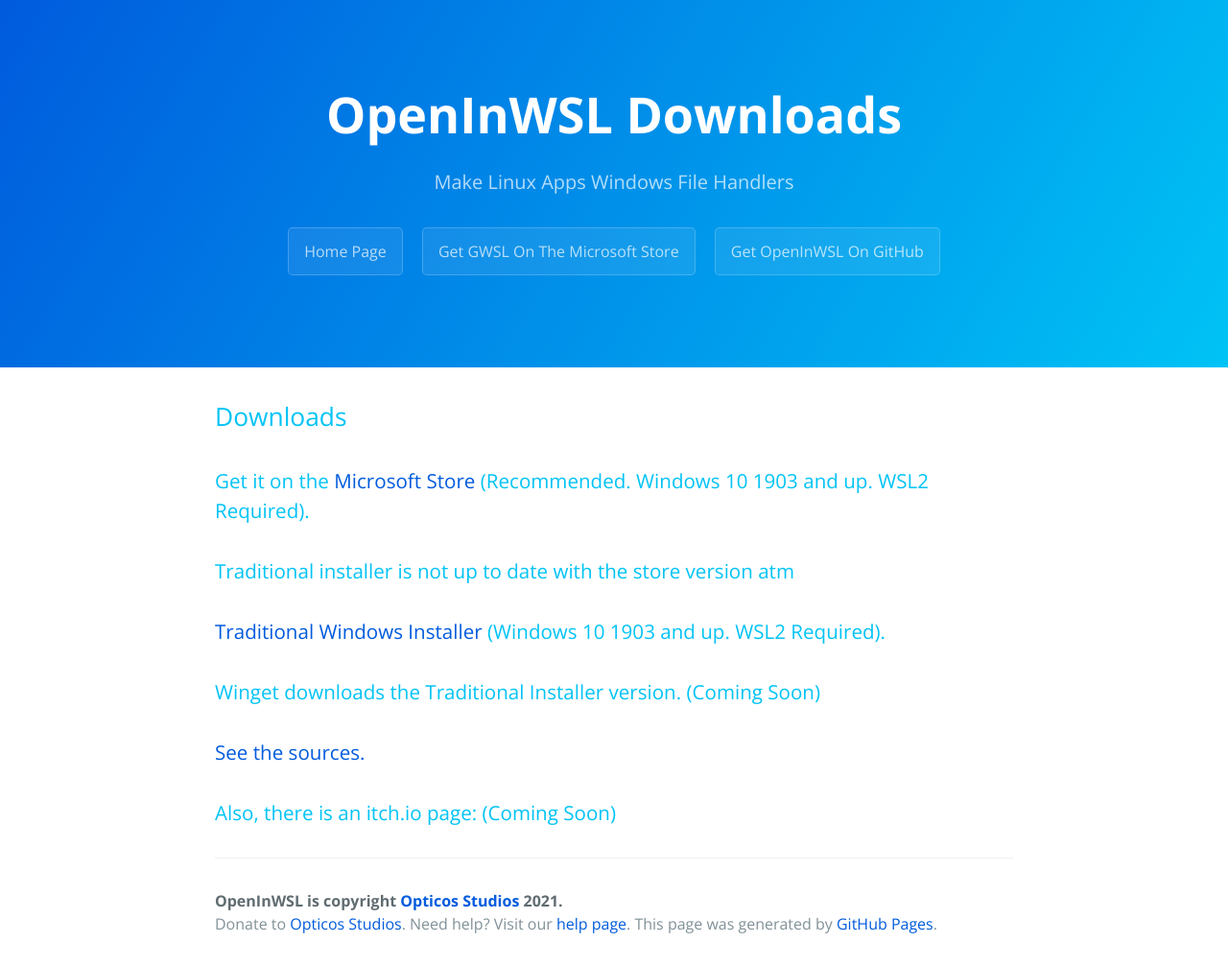
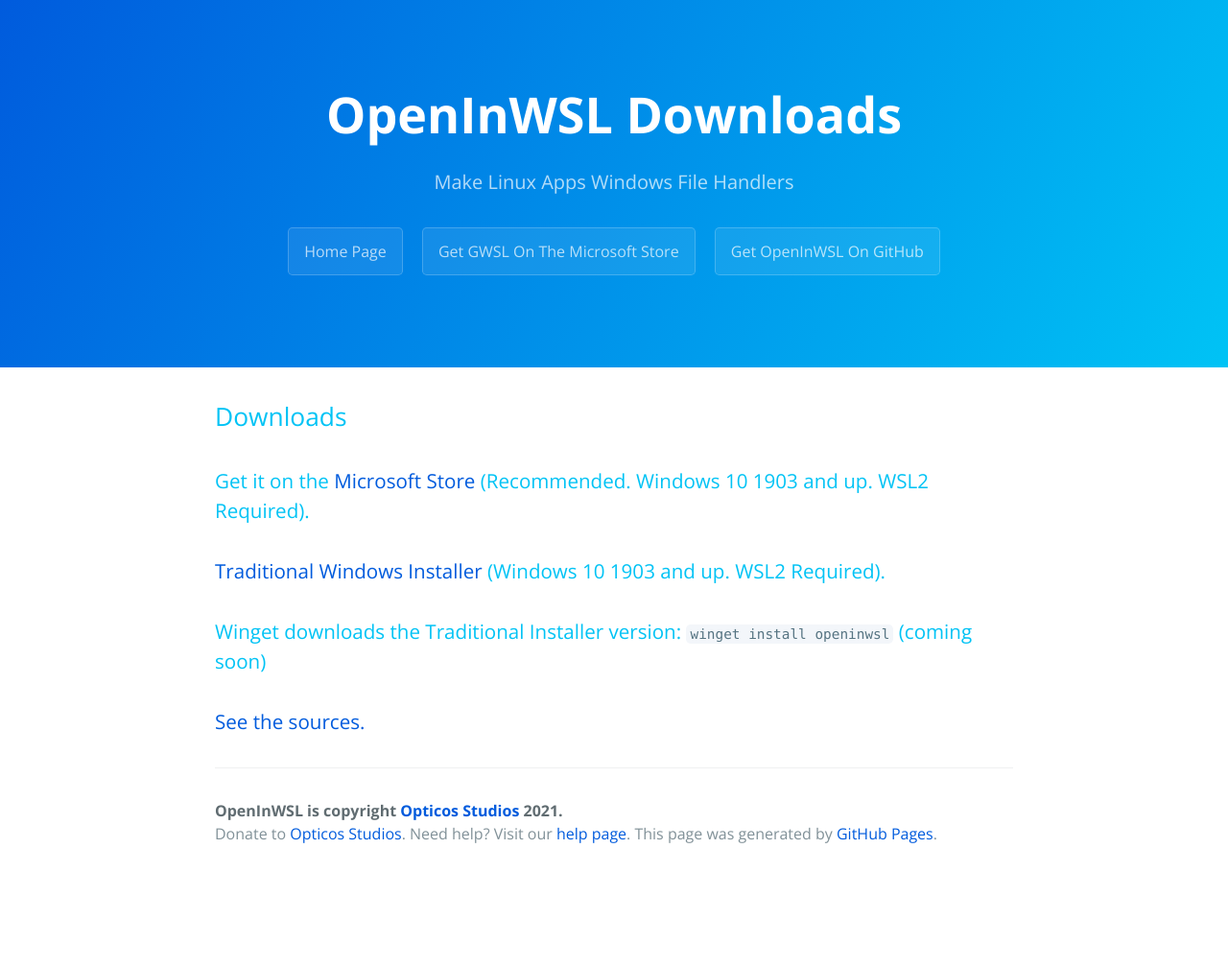
Before and after one commit to Opticos/openinwsl, a Jekyll site: the page built from tutorials/download.md, in a window 1280 px wide. Shown: the whole page at 96% size. Built offline with Jekyll 4.4.1, drawn with Linux system fonts in a browser that asks for light colours; the repository's description, which GitHub fills in, is left out; after the commit the page ends 913 px from its top, so only the background shows below that.

Commit message:
Update download.md

````diff
--- a/tutorials/download.md
+++ b/tutorials/download.md
@@ -8,14 +8,14 @@
 
 ### Get it on the [Microsoft Store](https://www.microsoft.com/en-us/p/openinwsl/9ngmqpwcg7sf) (Recommended. Windows 10 1903 and up. WSL2 Required).
 
-### Traditional installer is not up to date with the store version atm
-### [Traditional Windows Installer](https://github.com/Pololot64/OpenInWSL/releases/download/v1.2beta/OpenInWSL.Traditional.beta.1-2.release.x64.exe) (Windows 10 1903 and up. WSL2 Required).
+### [Traditional Windows Installer](https://github.com/Opticos/OpenInWSL-Source/releases/) (Windows 10 1903 and up. WSL2 Required).
 
-### Winget downloads the Traditional Installer version. (Coming Soon)
+### Winget downloads the Traditional Installer version: ```winget install openinwsl``` (coming soon)
 
 ### [See the sources.](https://github.com/Opticos/openinwsl-Source)
 
+
+<!---
 ### Also, there is an itch.io page: (Coming Soon)
-<!---
 <iframe src="https://itch.io/embed/779749" width="552" height="167" frameborder="0"><a href="https://opticos.itch.io/gwsl">GWSL by Optico5</a></iframe>
 -->
````
